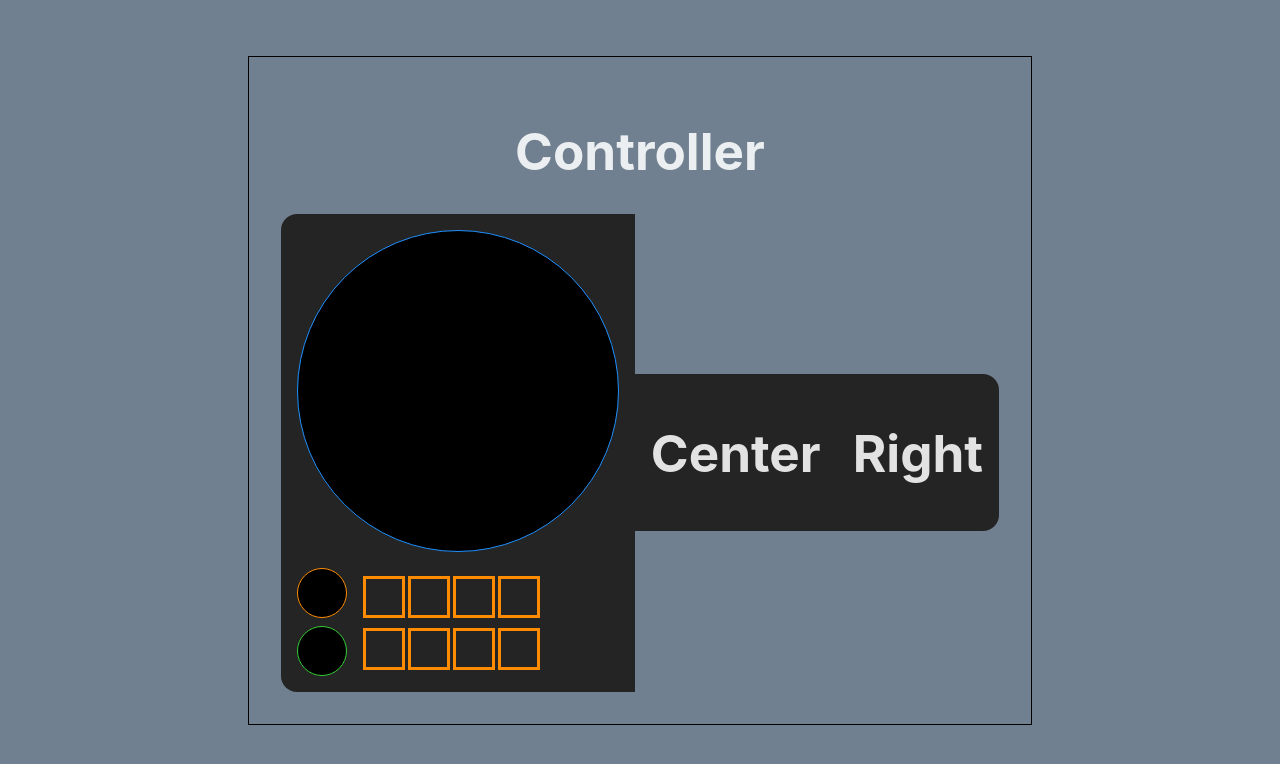
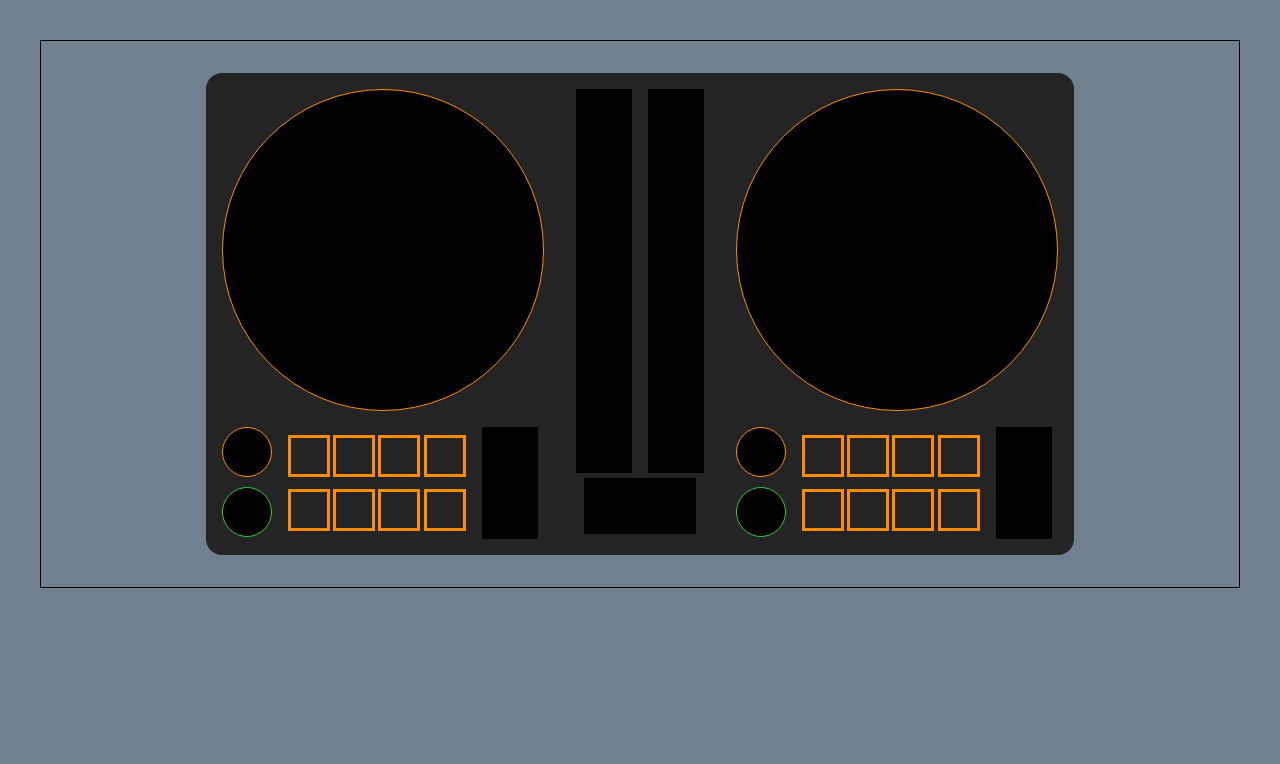
Before and after one commit to Suchti18/dj_controller, a React (Vite) app: page / in a window 1280 px wide. Shown: the top 764 px of the page. Built offline with nearby package versions, Linux system fonts and the light colour scheme.

Commit message:
Complete layout template

```diff
--- a/src/App.css
+++ b/src/App.css
@@ -5,11 +5,12 @@
 }
 
 .controller {
-  display: inline-block;
   border: 1px solid black;
-  margin: 1rem;
   padding: 2rem 2rem;
   overflow: hidden;
+  display: flex;
+  text-align: center;
+  justify-content: center;
 }
 
 .right {
@@ -45,7 +46,7 @@
 
 .jogwheel {
   background-color: black;
-  border: 1px solid dodgerblue;
+  border: 1px solid darkorange;
   height: 20rem;
   width: 20rem;
   border-radius: 50%;
@@ -87,3 +88,31 @@
   font-size: 30px;
   text-align: center;
 }
+
+.tempoSlider {
+  background-color: black;
+  height: 7rem;
+  width: 3.5rem;
+}
+
+.center {
+  display: grid;
+  justify-items: center;
+}
+
+.mixer {
+  display: flex;
+  grid-gap: 1rem;
+}
+
+.channel {
+  background-color: black;
+  height: 24rem;
+  width: 3.5rem;
+}
+
+.positionSlider {
+  background-color: black;
+  height: 3.5rem;
+  width: 7rem;
+}
--- a/src/App.tsx
+++ b/src/App.tsx
@@ -5,7 +5,6 @@ function App() {
   return (
     <>
       <div className="controller">
-          <h1>Controller</h1>
           <div className="left">
               <div className="jogwheel">
 
@@ -29,13 +28,51 @@ function App() {
                       <div></div>
                       <div></div>
                   </div>
+                  <div className="tempoSlider">
+
+                  </div>
               </div>
           </div>
           <div className="center">
-              <h1>Center</h1>
+              <div className="mixer">
+                  <div className="channel">
+
+                  </div>
+                  <div className="channel">
+
+                  </div>
+              </div>
+              <div className="positionSlider">
+
+              </div>
           </div>
           <div className="right">
-              <h1>Right</h1>
+              <div className="jogwheel">
+
+              </div>
+              <div className="controls">
+                  <div className="startMusicButtons">
+                      <div className="queButton">
+
+                      </div>
+                      <div className="startButton">
+
+                      </div>
+                  </div>
+                  <div className="fxButtons">
+                      <div></div>
+                      <div></div>
+                      <div></div>
+                      <div></div>
+                      <div></div>
+                      <div></div>
+                      <div></div>
+                      <div></div>
+                  </div>
+                  <div className="tempoSlider">
+
+                  </div>
+              </div>
           </div>
       </div>
     </>
```
